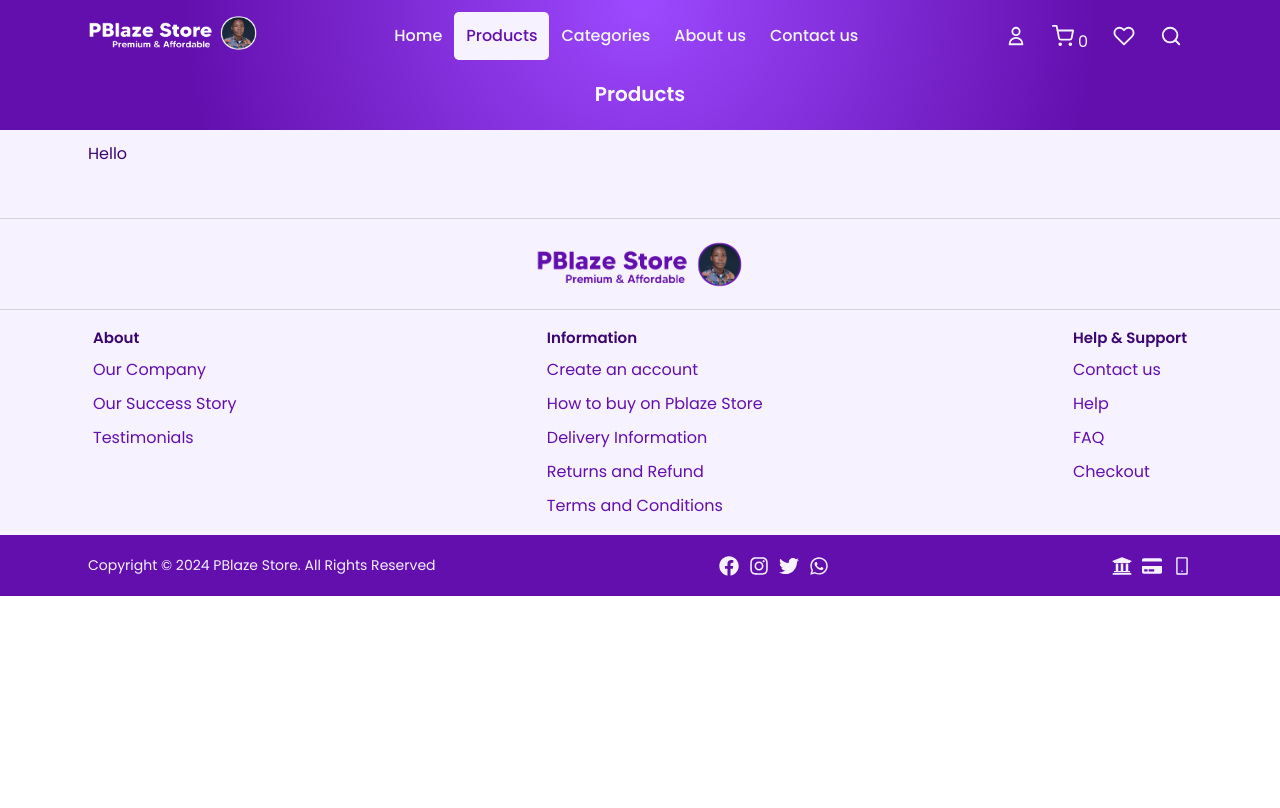
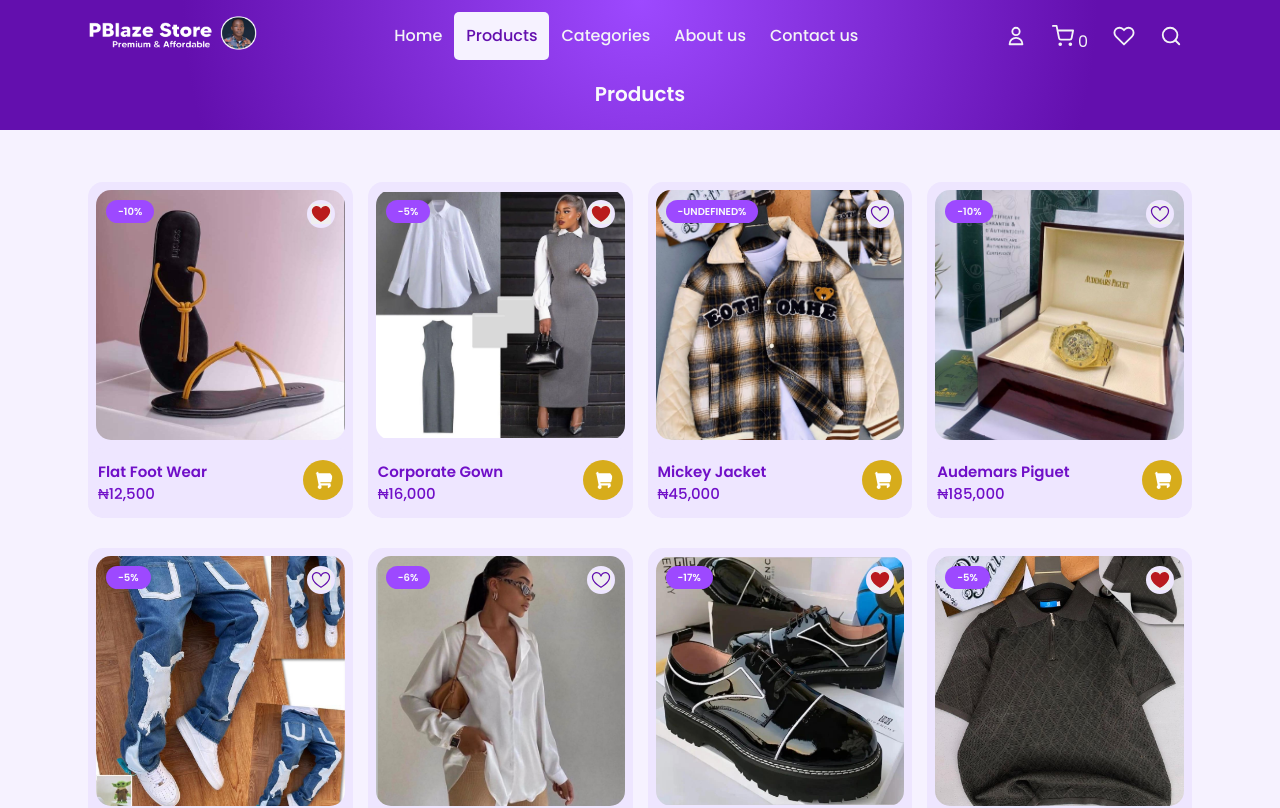
Before and after one commit to PraisesAmaiyo/whatsapp-shop, a React (Vite) app: page /products in a window 1280 px wide. Shown: the top 808 px of the page. Built offline with nearby package versions, Linux system fonts and the light colour scheme.

Commit message:
Added "All Product" page and time based shuffle of products.

```diff
--- a/src/context/AddItemToCartContext.jsx
+++ b/src/context/AddItemToCartContext.jsx
@@ -94,4 +94,16 @@
   );
 };
 
-export const useAddItemToCart = () => useContext(AddItemToCartContext);
+function useAddItemToCart() {
+  const context = useContext(AddItemToCartContext);
+  if (context === undefined)
+    throw new Error(
+      'AddItemToCartContext was used outside of AddItemToCartProvider'
+    );
+
+  return context;
+}
+
+export { useAddItemToCart };
+
+// export const useAddItemToCart = () => useContext(AddItemToCartContext);
--- a/src/context/ShippingContext.jsx
+++ b/src/context/ShippingContext.jsx
@@ -21,4 +21,14 @@
   );
 };
 
-export const useShipping = () => useContext(ShippingContext);
+function useShipping() {
+  const context = useContext(ShippingContext);
+  if (context === undefined)
+    throw new Error('ShippingContext was used outside of ShippingProvider');
+
+  return context;
+}
+
+// export const useShipping = () => useContext(ShippingContext);
+
+export { useShipping };
--- a/src/features/products/AllProducts.jsx
+++ b/src/features/products/AllProducts.jsx
@@ -1,5 +1,312 @@
+import { useEffect, useState } from 'react';
+import { useNavigate } from 'react-router-dom';
+import styled from 'styled-components';
+import toast from 'react-hot-toast';
+
+import Heading from '../../ui/Heading';
+import Row from '../../ui/Row';
+import DiscountTag from '../../ui/DiscountTag';
+import WishlistIcon from '../../ui/WishlistIcon';
+import LoadMore from '../../ui/LoadMore';
+import Benefits from '../../ui/Benefits';
+
+import { FaShoppingCart } from 'react-icons/fa';
+
+import {
+  newArrivals,
+  similarItems,
+  frequentlyViewedItems,
+  trendingProducts,
+} from '../homepage/store';
+import { useAddItemToCart } from '../../context/AddItemToCartContext';
+import { formatNumber } from '../../utils/helpers';
+import { useLocalStorageState } from '../../hooks/useLocalStorageState';
+
+const StyledAllProducts = styled.section`
+  padding: 4rem 0;
+`;
+
+const AllProductsContainer = styled.div`
+  display: grid;
+  grid-template-columns: repeat(4, 1fr);
+  grid-template-rows: repeat(2, max-content);
+  gap: 3rem 1.5rem;
+  margin-bottom: 3rem;
+`;
+
+const AllProduct = styled.div`
+  margin: 0 auto;
+  text-align: center;
+  background-color: var(--color-brand-100);
+  width: 100%;
+  min-width: 25rem;
+  overflow: hidden;
+  border-radius: var(--border-radius-lg);
+  transition: all 0.3s;
+
+  &:hover {
+    box-shadow: var(--shadow-md);
+    cursor: pointer;
+
+    .discount-tag {
+      background-color: var(--color-brand-700);
+    }
+
+    .newArrival-category_actions {
+      background-color: var(--color-brand-800);
+      color: var(--color-grey-0);
+    }
+
+    img {
+      transform: scale(1.05);
+    }
+  }
+
+  span {
+    font-size: 1.2rem;
+  }
+`;
+
+const AllProductImageContainer = styled.div`
+  position: relative;
+  border-radius: var(--border-radius-lg);
+  display: flex;
+  align-items: center;
+  justify-content: center;
+  margin: 0.8rem;
+  height: 25rem;
+  overflow: hidden;
+`;
+
+const ProductImage = styled.img`
+  width: 100%;
+  height: 25rem;
+  height: auto;
+  object-fit: cover;
+  object-position: center;
+`;
+
+const WishlistContainer = styled.div`
+  position: absolute;
+  top: 10px;
+  right: 10px;
+  background: var(--color-brand-100);
+  border: none;
+  padding: 0.4rem;
+  border-radius: 100px;
+  transition: all 0.2s;
+  box-shadow: var(--shadow-lg);
+  z-index: 100;
+
+  display: flex;
+  align-items: center;
+  justify-content: center;
+
+  &:hover {
+    transform: scale(1.1);
+  }
+
+  & svg {
+    width: 2rem;
+    height: 2rem;
+    transition: all 0.3s;
+  }
+`;
+
+const AllProductCategoryActions = styled.div`
+  background-color: var(--color-brand-100);
+  border-radius: var(--border-radius-lg);
+  height: 7rem;
+  padding: 1rem;
+  color: var(--color-brand-800);
+
+  display: flex;
+  justify-content: space-between;
+  align-items: center;
+
+  div {
+    text-align: left;
+
+    span {
+      font-weight: 500;
+      font-size: 1.5rem;
+    }
+  }
+
+  & div svg {
+    font-size: 4rem;
+    background-color: var(--color-gold-500);
+    border-radius: 50%;
+    padding: 1rem;
+    color: var(--color-grey-0);
+    position: relative;
+    z-index: 1;
+    transition: all 0.2s;
+
+    &:hover {
+      transform: scale(1.1);
+      cursor: pointer;
+      outline: 1.5px solid var(--color-gold-600);
+      color: var(--color-gold-500);
+      background-color: var(--color-grey-0);
+      box-shadow: var(--shadow-sm);
+    }
+
+    &.disabled {
+      cursor: not-allowed;
+      color: var(--color-grey-500);
+      background-color: var(--color-grey-300);
+    }
+  }
+`;
+
 function AllProducts() {
-  return <div>Hello</div>;
+  const navigate = useNavigate();
+
+  const [shuffledProducts, setShuffledProducts] = useLocalStorageState(
+    [],
+    'shuffledProducts'
+  );
+
+  const { cartItems, addItemToCart } = useAddItemToCart();
+
+  // Fisher-Yates Shuffle algorithm
+  function shuffleArray(array) {
+    const shuffled = [...array];
+    for (let i = shuffled.length - 1; i > 0; i--) {
+      const j = Math.floor(Math.random() * (i + 1));
+      [shuffled[i], shuffled[j]] = [shuffled[j], shuffled[i]];
+    }
+    return shuffled;
+  }
+
+  useEffect(() => {
+    const lastShuffle = localStorage.getItem('lastShuffleTime');
+    const now = Date.now();
+
+    // If it's been more than 24 hours since the last shuffle, reshuffle the products
+    if (!lastShuffle || now - lastShuffle > 24 * 60 * 60 * 1000) {
+      // Combine all product arrays into one
+      const combinedProducts = [
+        ...newArrivals,
+        ...similarItems,
+        ...frequentlyViewedItems,
+        ...trendingProducts,
+      ];
+
+      // Shuffle the combined array
+      const shuffled = shuffleArray(combinedProducts);
+
+      // Store shuffled products and update the last shuffle time
+      setShuffledProducts(shuffled);
+      localStorage.setItem('lastShuffleTime', now);
+    }
+  }, [setShuffledProducts]);
+
+  function handleProductClick(id) {
+    navigate(`/products/${id}`);
+  }
+
+  function handleAddToCart(event, shuffledProduct) {
+    event.stopPropagation();
+
+    const shuffledProductName =
+      shuffledProduct.newArrivalName ||
+      shuffledProduct.similarItemsName ||
+      shuffledProduct.frequentlyViewedItemsName;
+
+    const isInCart = cartItems.some((item) => item.id === shuffledProduct.id);
+
+    if (!isInCart) {
+      addItemToCart(shuffledProduct);
+      toast.success(`${shuffledProductName} Added to Cart 😎.`);
+    } else {
+      toast.error(`${shuffledProductName} aready added to Cart 🙂.`);
+    }
+  }
+
+  return (
+    <StyledAllProducts>
+      <Row type="vertical">
+        <AllProductsContainer>
+          {shuffledProducts.map((shuffledProduct) => {
+            const {
+              id,
+              newArrivalImage,
+              newArrivalName,
+              newArrivalPrice,
+              newArrivalDiscount,
+              similarItemsImage,
+              similarItemsName,
+              similarItemsPrice,
+              similarItemsDiscount,
+              frequentlyViewedItemsImage,
+              frequentlyViewedItemsName,
+              frequentlyViewedItemsPrice,
+              frequentlyViewedItemsDiscount,
+              wishlist,
+            } = shuffledProduct;
+
+            const shuffledProductPrice =
+              newArrivalPrice ||
+              similarItemsPrice ||
+              frequentlyViewedItemsPrice;
+
+            const shuffledProductName =
+              newArrivalName || similarItemsName || frequentlyViewedItemsName;
+
+            const shuffledProductImage =
+              newArrivalImage ||
+              similarItemsImage ||
+              frequentlyViewedItemsImage;
+
+            const shuffledProductDiscount =
+              newArrivalDiscount ||
+              similarItemsDiscount ||
+              frequentlyViewedItemsDiscount;
+
+            const isInCart = cartItems.some((item) => item.id === id);
+
+            return (
+              <AllProduct key={id} onClick={() => handleProductClick(id)}>
+                <AllProductImageContainer>
+                  <DiscountTag className="discount-tag">
+                    {`-${shuffledProductDiscount}%`}
+                  </DiscountTag>
+                  <WishlistContainer>
+                    <WishlistIcon type={wishlist ? true : ''} />
+                  </WishlistContainer>
+                  <ProductImage
+                    src={shuffledProductImage}
+                    alt={`picture of ${shuffledProductName} `}
+                  />
+                </AllProductImageContainer>
+                <AllProductCategoryActions className="newArrival-category_actions">
+                  <div>
+                    <Heading as="h4">{shuffledProductName}</Heading>
+                    <span>
+                      <span className="naira-sign">₦</span>
+                      {`${formatNumber(shuffledProductPrice)}`}
+                    </span>
+                  </div>
+
+                  <div>
+                    <FaShoppingCart
+                      onClick={(e) => handleAddToCart(e, shuffledProduct)}
+                      className={isInCart ? 'disabled' : ''}
+                    />
+                  </div>
+                </AllProductCategoryActions>
+              </AllProduct>
+            );
+          })}
+        </AllProductsContainer>
+
+        <LoadMore />
+      </Row>
+      <Benefits />
+    </StyledAllProducts>
+  );
 }
 
 export default AllProducts;
--- a/src/pages/Products.jsx
+++ b/src/pages/Products.jsx
@@ -1,11 +1,9 @@
 import styled from 'styled-components';
 
 import Header from '../ui/Header';
-
-import ProductInfo from '../features/productDetails/ProductInfo';
-import Footer from '../ui/Footer';
 import PageHeader from '../ui/PageHeader';
 import AllProducts from '../features/products/AllProducts';
+import Footer from '../ui/Footer';
 
 const Container = styled.div`
   width: 100%;
```
